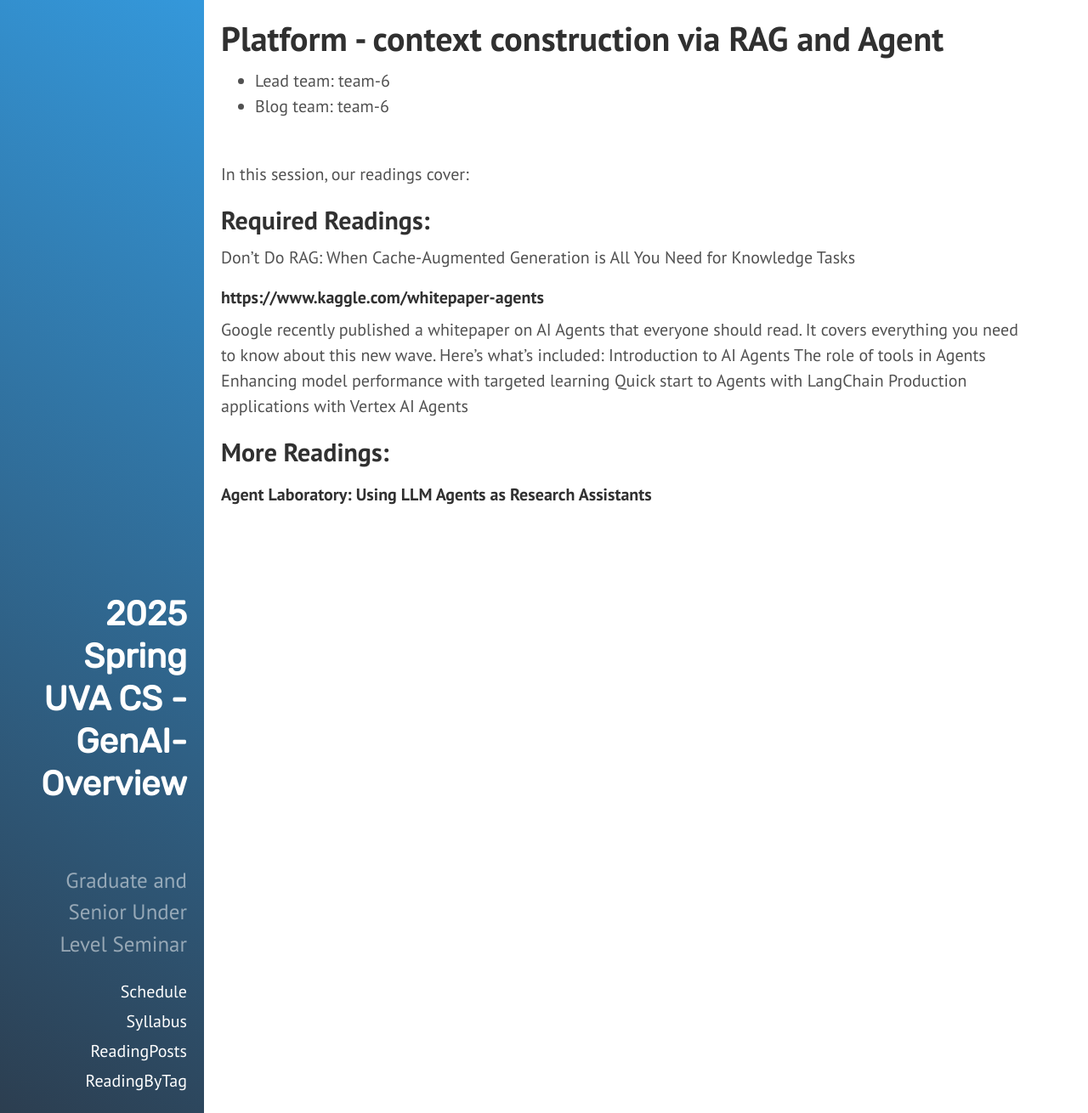
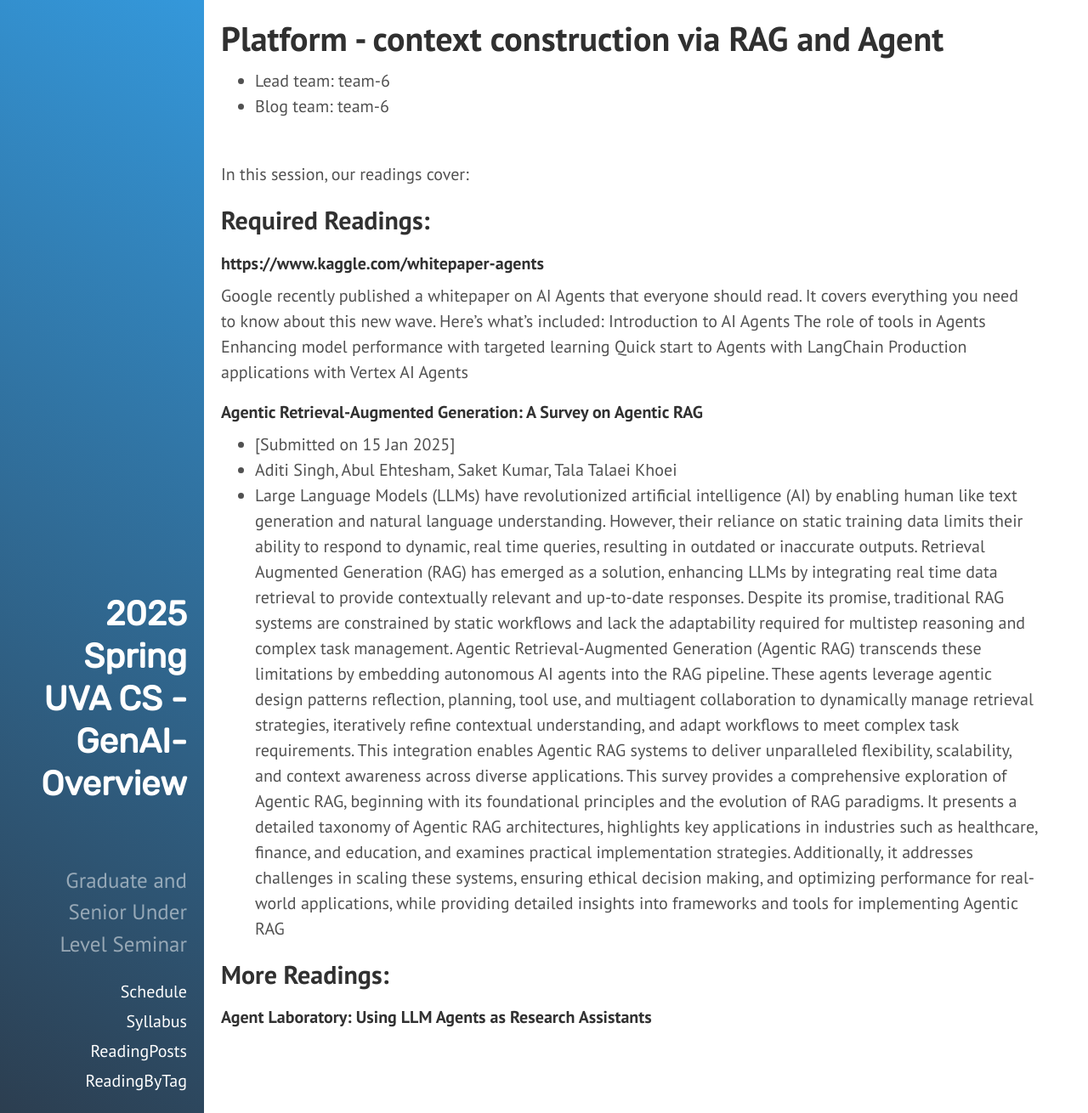
Before and after one commit to qiyanjun/2025sp-GenAI-overview, a Jekyll site: the page built from _contents/S0-L08.md, in a window 1280 px wide and 1310 px high. Shown: the whole window at 85% size. Built offline with Jekyll 4.4.1, drawn with Linux system fonts in a browser that asks for light colours.

Commit message:
two more recent surveys added

```diff
--- a/_contents/S0-L08.md
+++ b/_contents/S0-L08.md
@@ -20,9 +20,6 @@ In this session, our readings cover:
 ## Required Readings:
 
 
-Don't Do RAG: When Cache-Augmented Generation is All You Need for Knowledge Tasks
-
-
 #### https://www.kaggle.com/whitepaper-agents
 
 Google recently published a whitepaper on AI Agents that everyone should read. It covers everything you need to know about this new wave.
@@ -34,6 +31,11 @@ Quick start to Agents with LangChain
 Production applications with Vertex AI Agents
 
 
+#### Agentic Retrieval-Augmented Generation: A Survey on Agentic RAG
++ [Submitted on 15 Jan 2025]
++ Aditi Singh, Abul Ehtesham, Saket Kumar, Tala Talaei Khoei
++ Large Language Models (LLMs) have revolutionized artificial intelligence (AI) by enabling human like text generation and natural language understanding. However, their reliance on static training data limits their ability to respond to dynamic, real time queries, resulting in outdated or inaccurate outputs. Retrieval Augmented Generation (RAG) has emerged as a solution, enhancing LLMs by integrating real time data retrieval to provide contextually relevant and up-to-date responses. Despite its promise, traditional RAG systems are constrained by static workflows and lack the adaptability required for multistep reasoning and complex task management. Agentic Retrieval-Augmented Generation (Agentic RAG) transcends these limitations by embedding autonomous AI agents into the RAG pipeline. These agents leverage agentic design patterns reflection, planning, tool use, and multiagent collaboration to dynamically manage retrieval strategies, iteratively refine contextual understanding, and adapt workflows to meet complex task requirements. This integration enables Agentic RAG systems to deliver unparalleled flexibility, scalability, and context awareness across diverse applications.
+This survey provides a comprehensive exploration of Agentic RAG, beginning with its foundational principles and the evolution of RAG paradigms. It presents a detailed taxonomy of Agentic RAG architectures, highlights key applications in industries such as healthcare, finance, and education, and examines practical implementation strategies. Additionally, it addresses challenges in scaling these systems, ensuring ethical decision making, and optimizing performance for real-world applications, while providing detailed insights into frameworks and tools for implementing Agentic RAG
 
 
 
```
Also changed, not shown: _contents/S0-L07.md (+3 -1 lines).
